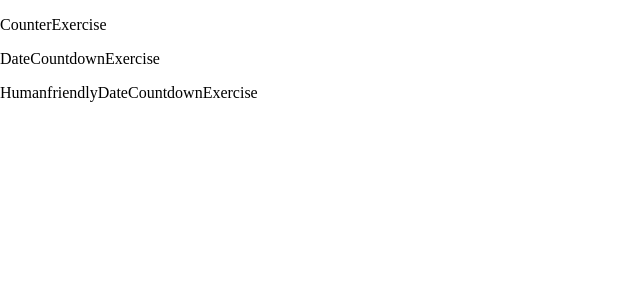
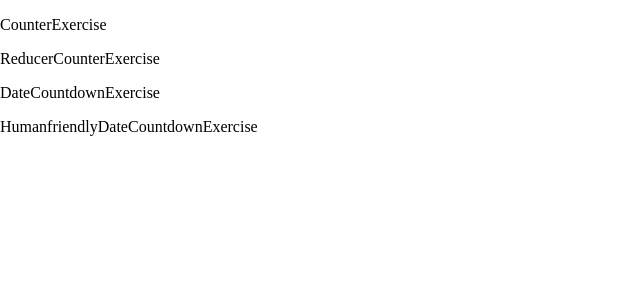
Before and after one commit to cygni/cygni-external-react-workshop, a React (Create React App) app: page / in a window 1280 px wide. Shown: the top 300 px of the page, without its empty margins (0-640 px from the left). Built offline with nearby package versions, Linux system fonts and the light colour scheme.

Commit message:
Add counter reducer hook exercise and update readme

```diff
--- a/src/App.js
+++ b/src/App.js
@@ -1,6 +1,7 @@
 import React from "react";
 import "./App.css";
 import ClickCounterExercise from "./CounterExercise";
+import ReducerCounterExercise from "./ReducerCounterExercise";
 import DateCountdownExercise from "./DateCountdownExercise";
 import HumanfriendlyDateCountdownExercise from "./HumanfriendlyDateCountdownExercise";
 
@@ -8,6 +9,7 @@ export default function App() {
 	return (
 		<div>
 			<ClickCounterExercise />
+			<ReducerCounterExercise />
 			<DateCountdownExercise />
 			<HumanfriendlyDateCountdownExercise />
 		</div>
--- /dev/null
+++ b/src/ReducerCounterExercise.js
@@ -0,0 +1,6 @@
+import React, { useState, useReducer } from "react";
+import "./App.css";
+
+export default function ClickCounterExercise() {
+	return <p>ReducerCounterExercise</p>;
+}
```
Also changed, not shown: 1 other file (tests, documents, lock files or other folders). Lines whose indentation alone changed are shown as unchanged.
